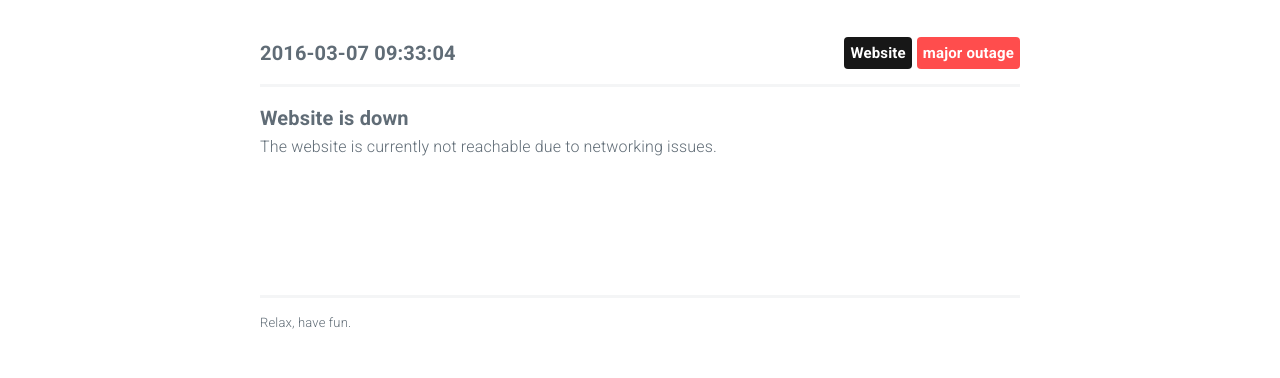
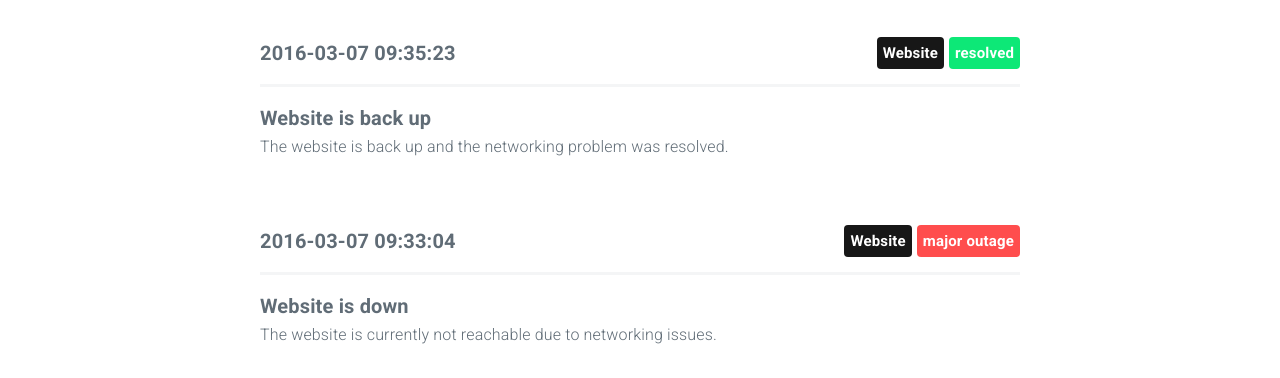
Before and after one commit to nanch/status.relaxhavefun.com, a plain HTML site: page index.html in a window 1280 px wide. Shown: the part 422-800 px from the top of the page. Drawn offline with nearby package versions, Linux system fonts and the light colour scheme.

Commit message:
Updated the main page again

```diff
--- a/index.html
+++ b/index.html
@@ -39,6 +39,14 @@
                 </ul>
 
                 <h4>Incidents</h4>
+                <div class="incident">
+                        <span class="date">2016-03-07 09:35:23</span>
+                            <span class="label operational float-right">resolved</span>
+                            <span class="label system float-right">Website</span>
+                        <hr/>
+                        <span class="title">Website is back up</span>
+                        <p>The website is back up and the networking problem was resolved.</p>
+                    </div>
                     <div class="incident">
                         <span class="date">2016-03-07 09:33:04</span>
                             <span class="label major outage float-right">major outage</span>
```
